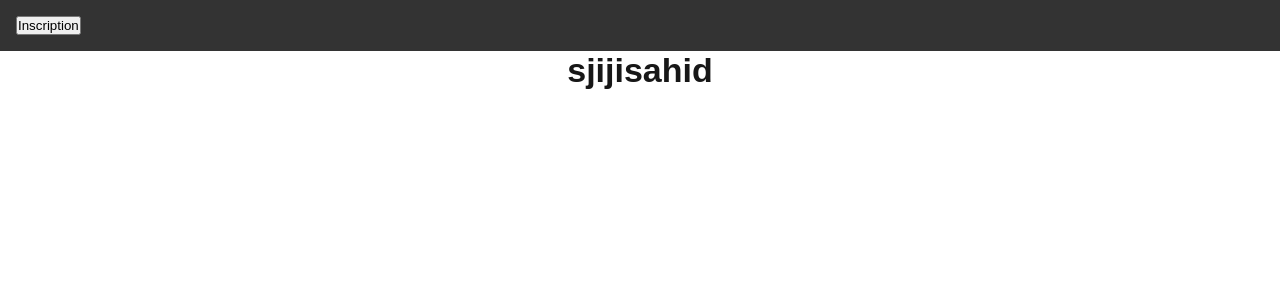
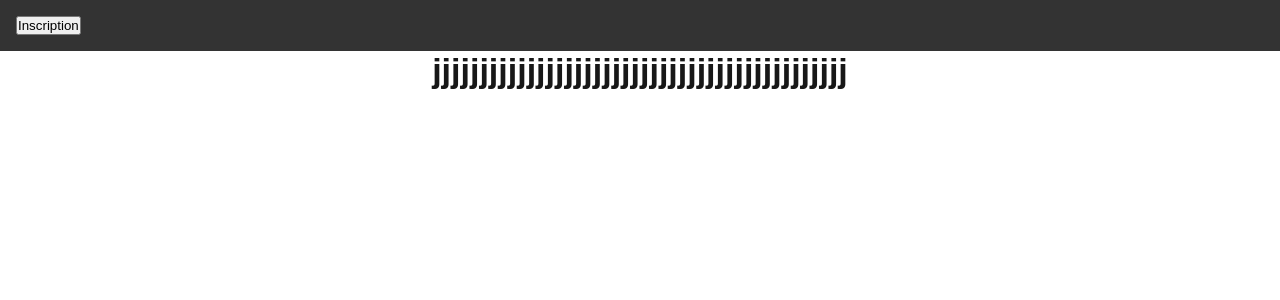
Before and after one commit to Julien-44100/1er-porjet-solo, a Next.js app: page / in a window 1280 px wide. Shown: the top 300 px of the page. Built offline with nearby package versions, Linux system fonts and the light colour scheme.

Commit message:
add text commit for page.tsx

```diff
--- a/app/page.tsx
+++ b/app/page.tsx
@@ -4,7 +4,7 @@ import styles from "./page.module.css";
 export default function Home() {
 	return (
 		<div className={styles.hi}>
-			<h1>sjijisahid</h1>
+			<h1>jjjjjjjjjjjjjjjjjjjjjjjjjjjjjjjjjjjjjjjjjjjj</h1>
 		</div>
 	);
 }
```
